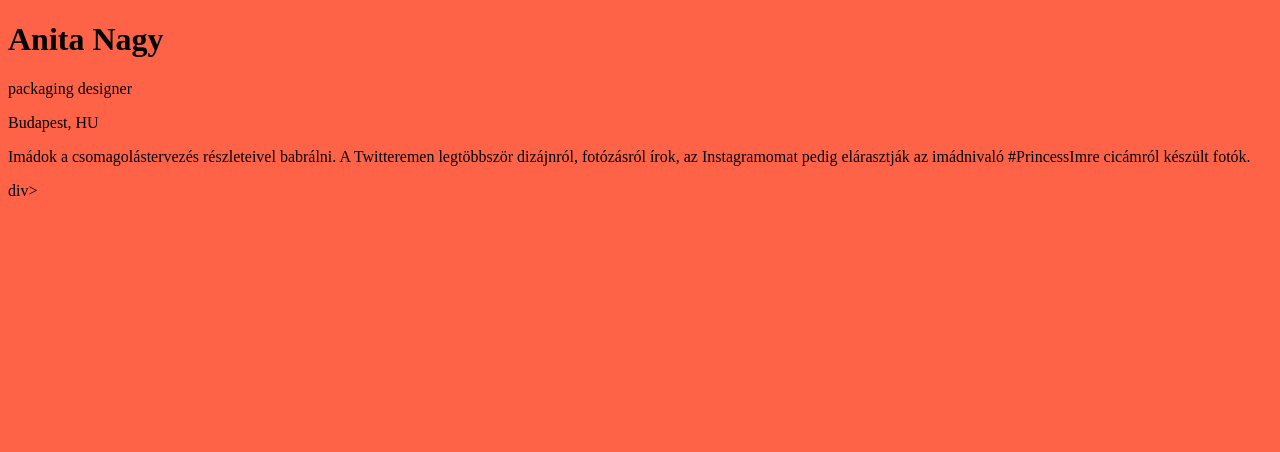
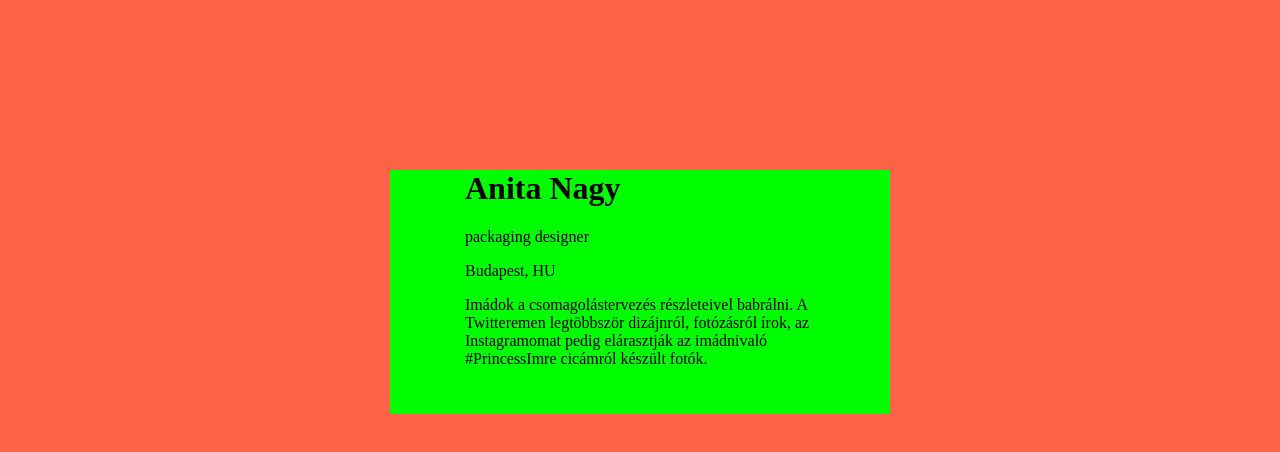
Before and after one commit to sophiel93/nevjegy-teszt, a plain HTML site: page index.html in a window 1280 px wide. Drawn offline with Linux system fonts and the light colour scheme.

Commit message:
margin hozzáadás

```diff
--- a/index.html
+++ b/index.html
@@ -8,7 +8,7 @@
 </head>
 <body>
 
-    <div calss="box">
+    <div class="box">
         <h1>
             Anita Nagy
         </h1>
@@ -24,7 +24,7 @@
         <p>
             Imádok a csomagolástervezés részleteivel babrálni. A Twitteremen legtöbbször dizájnról, fotózásról írok, az Instagramomat pedig elárasztják az imádnivaló #PrincessImre cicámról készült fotók.
         </p>
-    </div>div>
+    </div>
 
 </body>
 </html>
--- a/style.css
+++ b/style.css
@@ -11,9 +11,8 @@ belso eltartas oldal 75 és alsó 30
 .box {
     box-sizing: border-box;
     width: 500px;
-    margin-left: auto;
-    margin-right: auto;
-    padding: 0 75px 30px 75px;
+    margin: 170px auto 140px;
+    padding: 0px 75px 30px;
     background-color: lime;
 
 }
```
